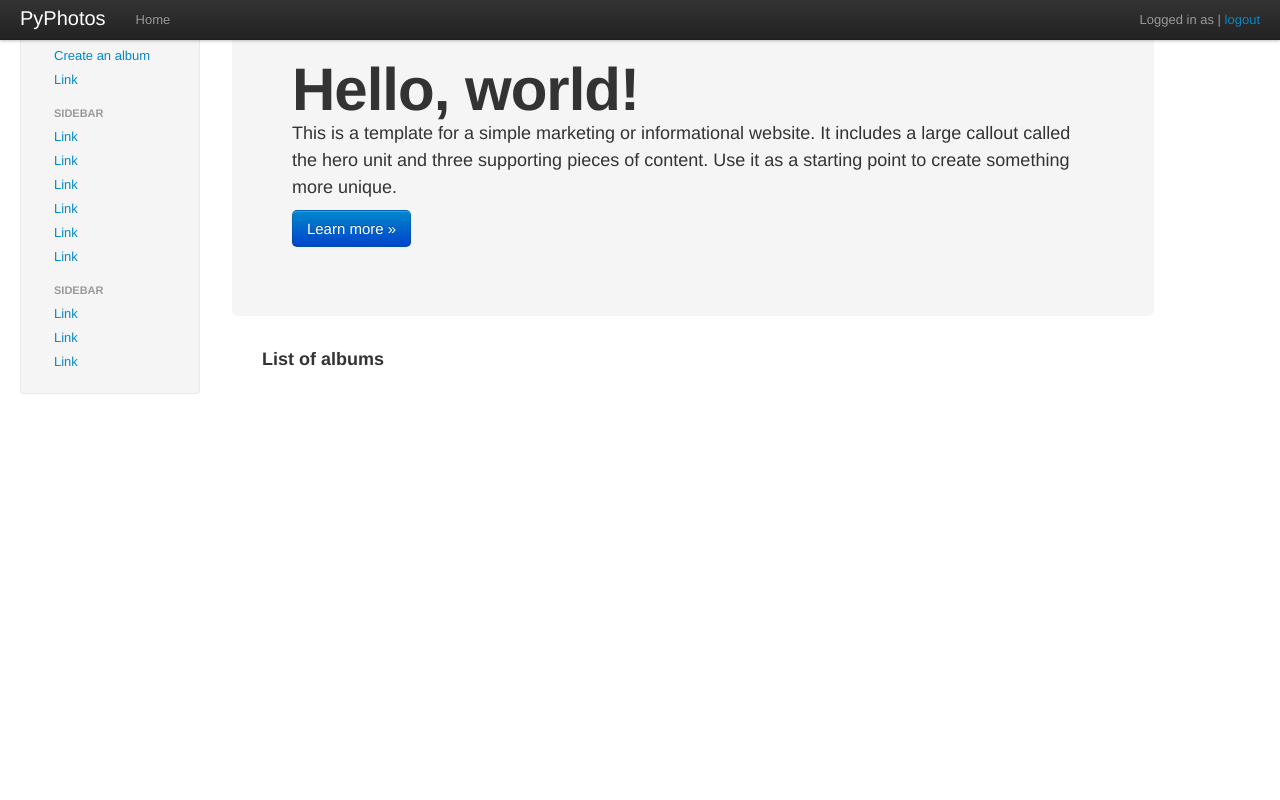
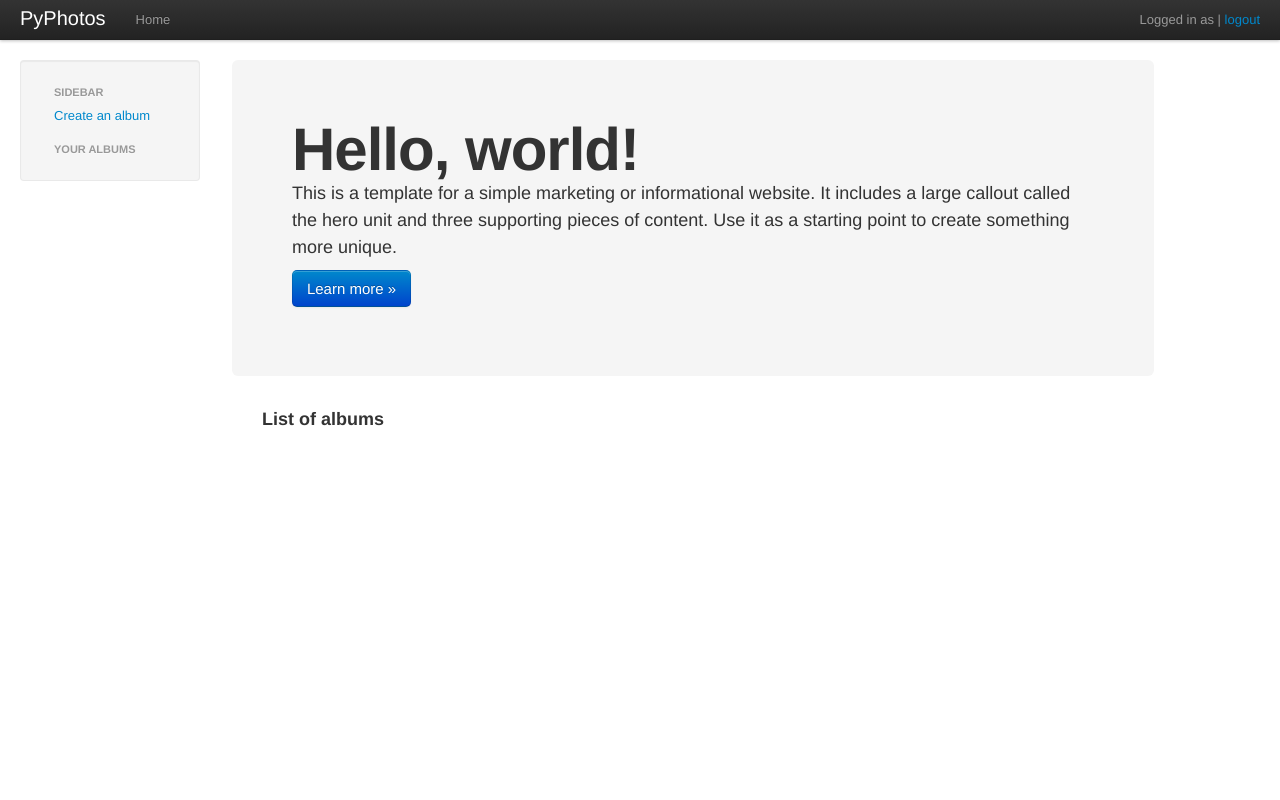
Before and after one commit to asaladin/pyphotos, a Python web app: template pyphotos/templates/index.mako in a window 1280 px wide. Run offline with Mako, Linux system fonts and the light colour scheme; the template is opened without the code that fills it, so the values that code supplies are empty.

Commit message:
album list in navigation bar, better css integration

```diff
--- a/pyphotos/__init__.py
+++ b/pyphotos/__init__.py
@@ -15,6 +15,7 @@ import random
 from gridfs import GridFS
 import pymongo
 import hashlib
+import lib
 
 import boto
 
@@ -91,7 +92,7 @@ def main(global_config, **settings):
     config.add_route("createticket", "/createticket/{albumname}", factory="pyphotos.resources.AlbumFactory")
 
     config.add_route("allowview", "/allow/{credential}")
-
+    config.add_route('myalbums', '/myalbums')
 
     config.add_static_view('static', 'pyphotos:static', cache_max_age=3600)
 
@@ -113,3 +114,4 @@ def add_mongo_db(event):
 
 def before_render(event):
     event["username"] = authenticated_userid(event['request'])
+    event["myalbums"] = lib.myalbums(event['request'])
--- a/pyphotos/templates/base.mako
+++ b/pyphotos/templates/base.mako
@@ -1,6 +1,17 @@
 <html>
 <head>
 <title>Photos</title>
+
+<style type="text/css">
+      body {
+        padding-top: 60px;
+        padding-bottom: 40px;
+      }
+      .sidebar-nav {
+        padding: 9px 0;
+      }
+    </style>
+
 
 
 <link href="/static/bootstrap.css" rel="stylesheet">
@@ -47,18 +58,10 @@
               <li class="nav-header">Sidebar</li>
 <!--              <li class="active"><a href="#">Link</a></li>-->
               <li><a href='/newalbum'>Create an album</a></li>
-              <li><a href="#">Link</a></li>
-              <li class="nav-header">Sidebar</li>
-              <li><a href="#">Link</a></li>
-              <li><a href="#">Link</a></li>
-              <li><a href="#">Link</a></li>
-              <li><a href="#">Link</a></li>
-              <li><a href="#">Link</a></li>
-              <li><a href="#">Link</a></li>
-              <li class="nav-header">Sidebar</li>
-              <li><a href="#">Link</a></li>
-              <li><a href="#">Link</a></li>
-              <li><a href="#">Link</a></li>
+              <li class="nav-header">Your albums</li>
+              %for a in myalbums[:5]:
+                 <li><a href="/album/${a['title']}/list">${a['title']}</a></li>
+              %endfor
             </ul>
           </div><!--/.well -->
         </div><!--/span-->
@@ -73,6 +76,7 @@
             <p>This is a template for a simple marketing or informational website. It includes a large callout called the hero unit and three supporting pieces of content. Use it as a starting point to create something more unique.</p>
             <p><a class="btn btn-primary btn-large">Learn more &raquo;</a></p>
           </div>
+
 
 
     <div class="flash">
--- a/pyphotos/views.py
+++ b/pyphotos/views.py
@@ -15,14 +15,14 @@ import Image
 
 import hashlib
 import random
-
+import lib
 
 from io import BytesIO
 
 @view_config(renderer='pyphotos:templates/index.mako', route_name="index")
 def my_view(request):
     albums = request.db.albums.find({'visible': True})
-    return {'project':'pyphotos', 'albums': albums}
+    return {'project':'pyphotos', 'albums': albums, 'myalbums': lib.myalbums(request) }
 
 
 @view_config(route_name='listalbum', renderer="pyphotos:templates/list.mako", permission='view')
```
